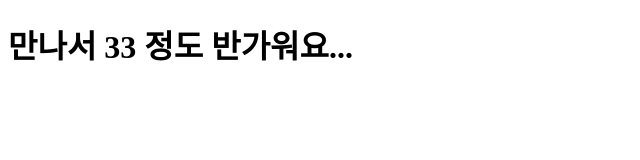
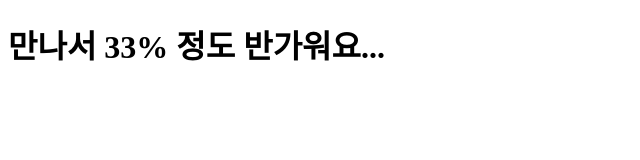
Before and after one commit to Dr-robin/skku-html5-lecture, a plain HTML site: page day1/1.html in a window 1280 px wide. Shown: the whole page, without its empty margins (0-640 px from the left). Drawn offline with nearby package versions, Linux system fonts and the light colour scheme.

Commit message:
쓸데없는 퍼센트 추가

```diff
--- a/day1/1.html
+++ b/day1/1.html
@@ -7,7 +7,7 @@
 <body>
 	<!-- Vue를 쓰지 말란 말은 없었는데! -->
 	<div id="vue-root">
-		<h1>만나서 {{rand}} 정도 반가워요...</h1>
+		<h1>만나서 {{rand}}% 정도 반가워요...</h1>
 	</div>
 	<script src="https://cdn.jsdelivr.net/npm/vue/dist/vue.js"></script>
 	<script src="app.js"></script>
```
